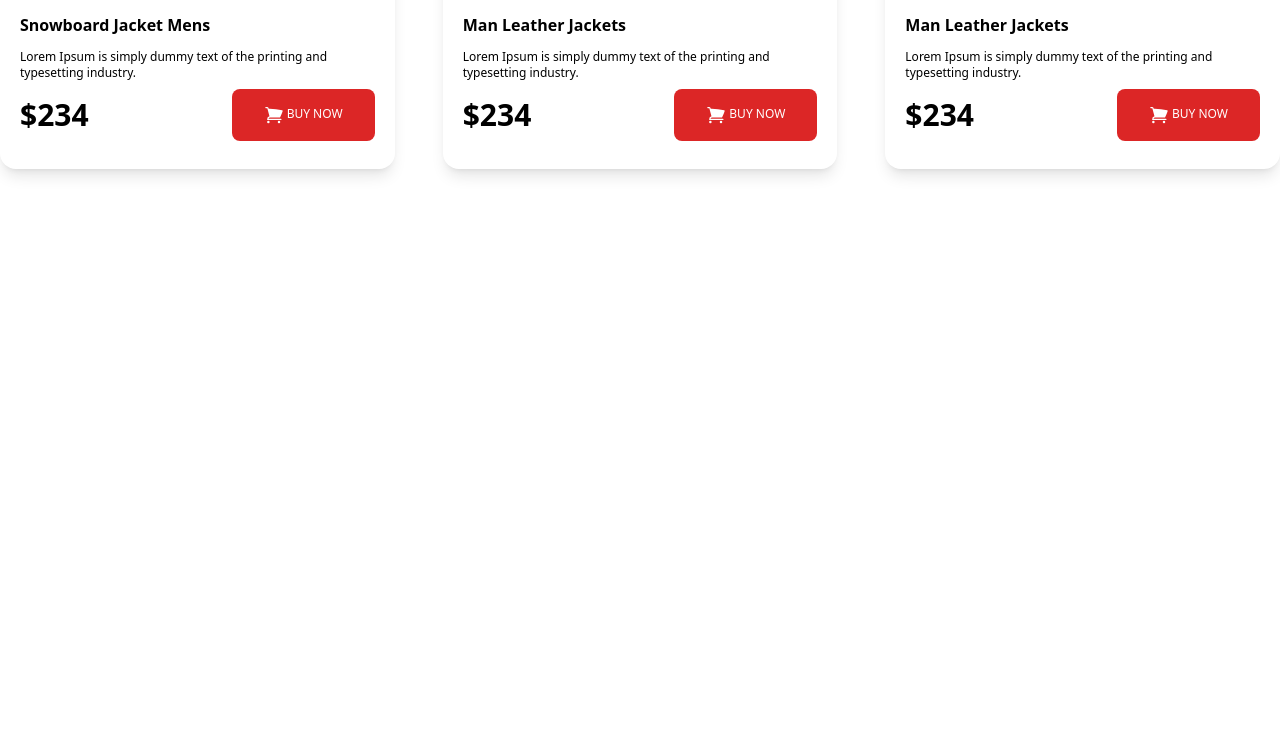
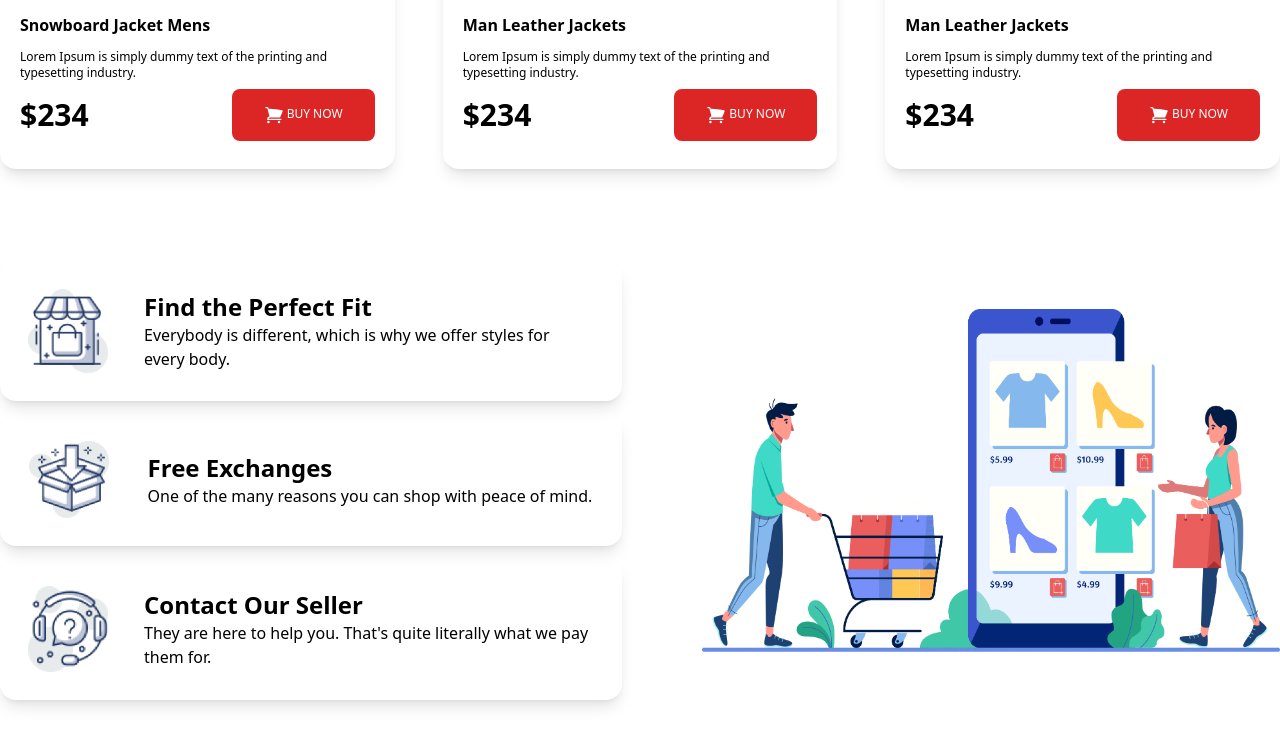
Before and after one commit to ajmainnishu/penguin-fashion-phero, a plain HTML site: page index.html in a window 1280 px wide. Shown: the part 1856-2602 px from the top of the page. Before the commit the page ends 2089 px from the top, so only its background shows below. Drawn offline with nearby package versions, Linux system fonts and the light colour scheme.

Commit message:
feat: Perfect section added

```diff
--- a/index.html
+++ b/index.html
@@ -212,8 +212,35 @@
 
 
       <!-- perfect section start -->
-      <section>
-
+      <section class="container mx-auto md:mb-48 mb-40 mt-20">
+        <div class="flex flex-col-reverse md:flex-row justify-between items-center gap-20">
+          <div class="px-4 md:px-0">
+            <div class="flex flex-col md:flex-row text-center md:text-start items-center shadow-lg rounded-2xl p-7 my-3 gap-9">
+              <img class="w-20" src="./images/house.png" alt="">
+              <div>
+                <h4 class="font-bold text-2xl">Find the Perfect Fit</h4>
+                <p class="font-normal">Everybody is different, which is why we offer styles for every body.</p>
+              </div>
+            </div>
+            <div class="flex flex-col md:flex-row text-center md:text-start items-center justify-around shadow-lg rounded-2xl p-7 my-3 gap-9">
+              <img class="w-20" src="./images/box.png" alt="">
+              <div>
+                <h4 class="font-bold text-2xl">Free Exchanges</h4>
+                <p>One of the many reasons you can shop with peace of mind.</p>
+              </div>
+            </div>
+            <div class="flex flex-col md:flex-row text-center md:text-start items-center shadow-lg rounded-2xl p-7 my-3 gap-9">
+              <img class="w-20" src="./images/question.png" alt="">
+              <div>
+                <h4 class="font-bold text-2xl">Contact Our Seller</h4>
+                <p>They are here to help you. That's quite literally what we pay them for.</p>
+              </div>
+            </div>
+          </div>
+          <div class="lg:w-2/4 w-3/4">
+            <img src="./images/shopping.png" alt="">
+          </div>
+        </div>
       </section>
       <!-- perfect section end -->
 
```
